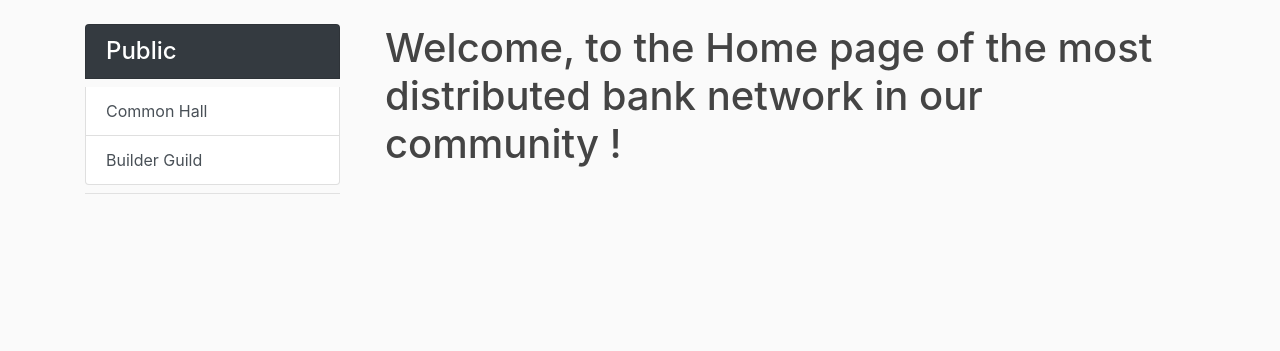
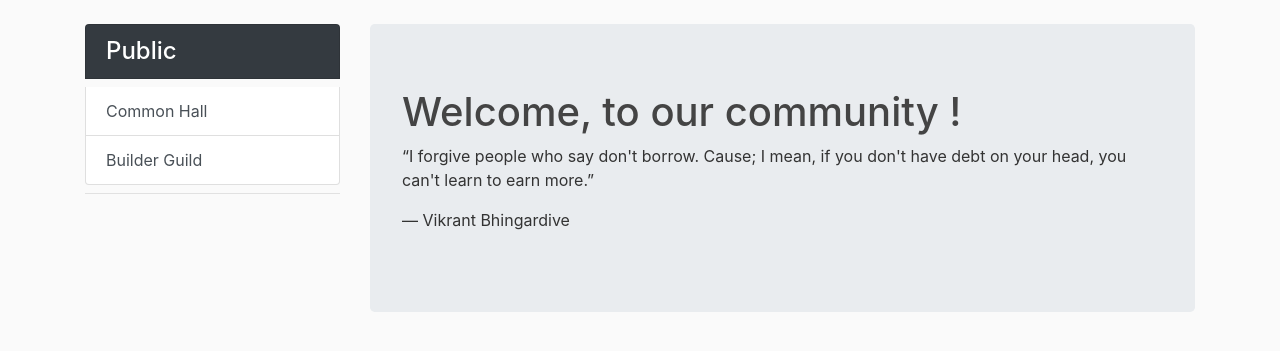
Before and after one commit to dmrlittle/dafunds, a Flask app: page / in a window 1280 px wide. Shown: the part 56-407 px from the top of the page. Run offline with Flask 2, Linux system fonts and the light colour scheme; some libraries are stand-ins or nearby versions.

Commit message:
Home Updated - ##2

```diff
--- a/dafunds/templates/home.html
+++ b/dafunds/templates/home.html
@@ -1,6 +1,11 @@
 {% extends "layout.html" %}
 {% block content %}
-    <div class="container">
-    <h1> Welcome, to the Home page of the most distributed bank network in our community !</h1>
+    <div class="jumbotron">
+        <div class="d-flex w-100 justify-content-between">
+            <h1 class="h1">Welcome, to our community !</h1>
+        </div>
+        <p>“I forgive people who say don't borrow. Cause; I mean, if you don't have debt on your head, you can't learn to earn more.”
+        </p>
+        <p>― Vikrant Bhingardive</p>
     </div>
 {% endblock content%}
```
